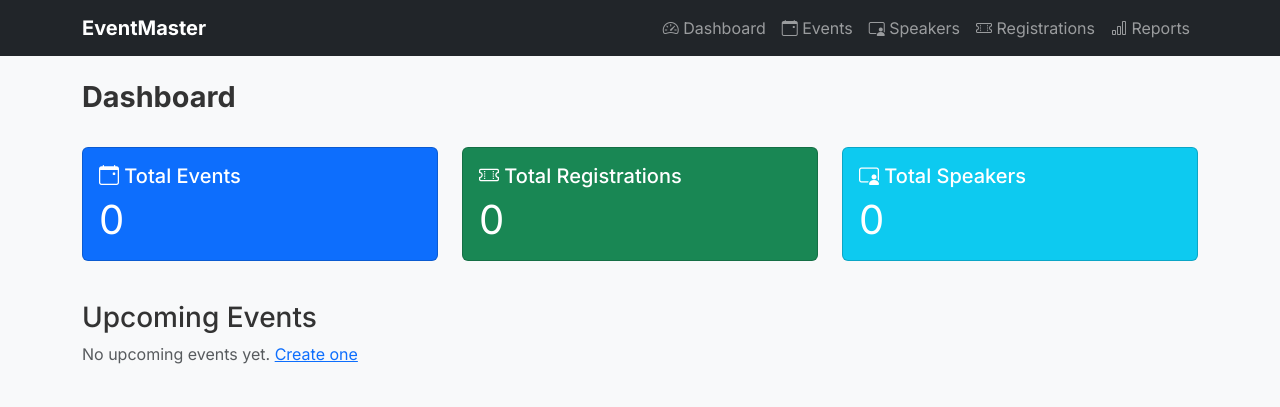
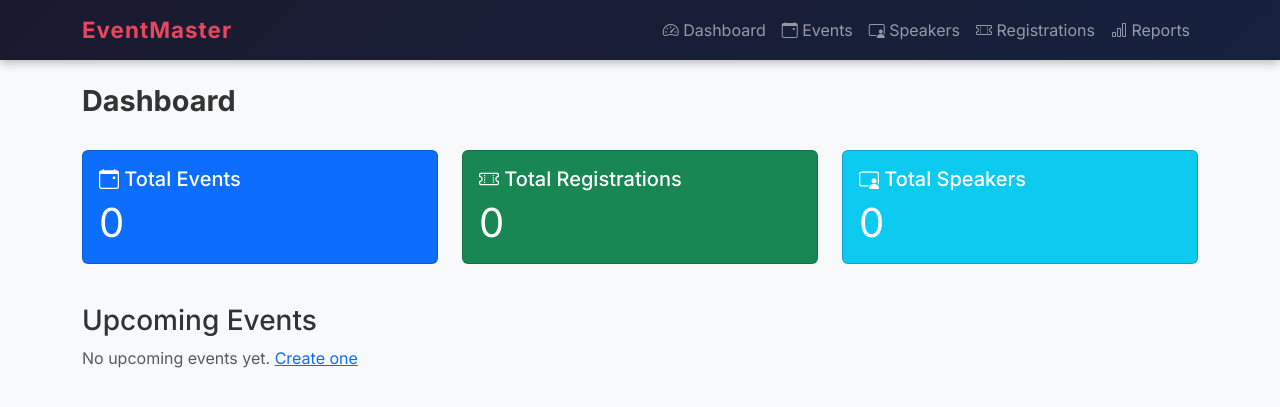
Before and after one commit to nitgoodenough/Eventmaster, a Flask app: page / in a window 1280 px wide. Shown: the top 407 px of the page. Run offline with Flask 3, Linux system fonts and the light colour scheme; data that the repository does not hold is empty.

Commit message:
navbar styling, dark gradient and red brand name

```diff
--- a/app/static/style.css
+++ b/app/static/style.css
@@ -11,3 +11,19 @@ h1 {
     font-weight: 700;
     font-size: 1.8rem;
 }
+
+/* navbar */
+.navbar {
+    background: linear-gradient(135deg, #1a1a2e, #16213e) !important;
+    box-shadow: 0 2px 10px rgba(0,0,0,0.3);
+}
+
+.navbar-brand {
+    font-size: 1.4rem;
+    letter-spacing: 1px;
+    color: #e94560 !important;
+}
+
+.nav-link:hover {
+    color: #e94560 !important;
+}
```
